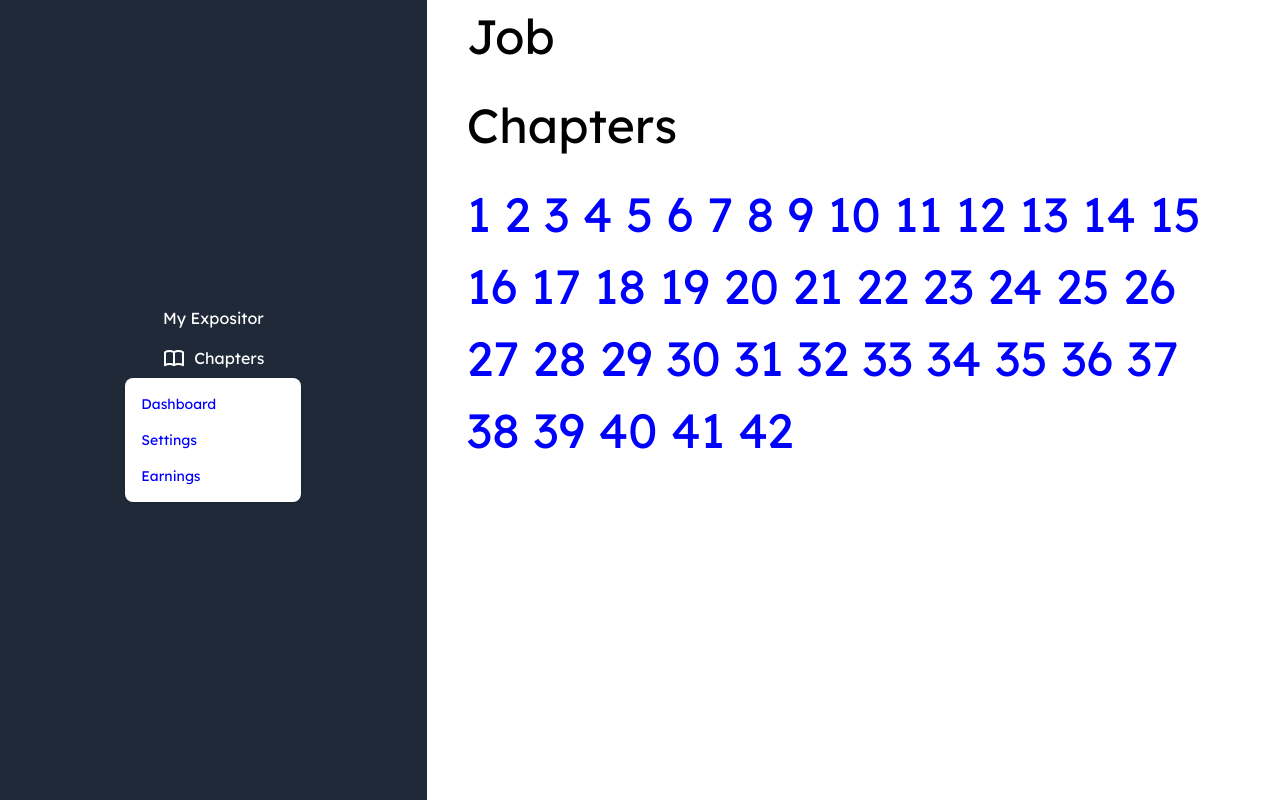
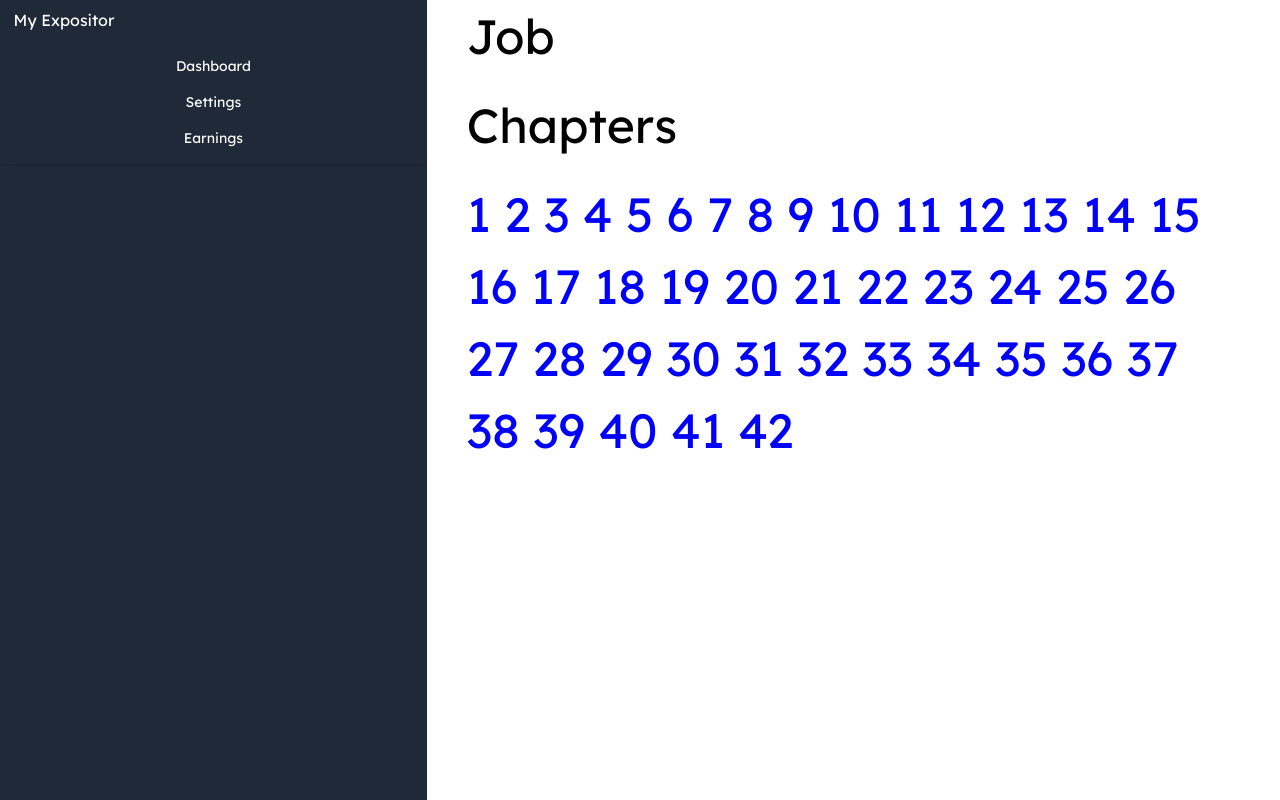
Before and after one commit to yulluone/myexpositor, a Next.js app: page /bible/job in a window 1280 px wide. Built offline with nearby package versions, Linux system fonts and the light colour scheme.

Commit message:
class -> className

```diff
--- a/src/components/Nav.js
+++ b/src/components/Nav.js
@@ -2,69 +2,92 @@
 
 import { useState } from "react";
 import BibleIcon from "./icons/BibleIcon";
+import Link from "next/link";
 
 const Nav = ({ children }) => {
-  const [hidden, setHidden] = useState(false);
+  const [menuIsOpen, setMenuIsOpen] = useState(true);
 
-  const handleToggleChapters = () => {
-    setHidden(!hidden);
+  const handleToggleMenu = () => {
+    setMenuIsOpen(!menuIsOpen);
   };
 
   return (
-    <div class="h-screen w-full bg-white md:grid-cols-3 grid grid-cols-1">
+    <div className="h-screen w-full bg-white md:grid-cols-3 grid grid-cols-1">
       {/* <!-- Nav --> */}
-      <aside class="md:h-full md:w-full w-full h-16 flex md:flex-col flex-row  items-center justify-between px-3 md:justify-center bg-gray-800 text-white overflow-hidden">
+      <aside className="md:h-full flex flex-wrap md:block md:flex-row md:w-full w-full h-16 mx-auto items-center bg-gray-800 text-white ">
         {/* <!-- Logo --> */}
-        <div class="h-10 w-30 flex px-2 items-center justify-center rounded-lg cursor-pointer hover:text-gray-800 hover:bg-white  hover:duration-300 hover:ease-linear focus:bg-white">
+        <Link
+          href="/"
+          className="h-10 mr-auto text-white w-32 px-2 flex justify-center items-center rounded-lg cursor-pointer hover:text-gray-800 hover:bg-white  hover:duration-300 hover:ease-linear focus:bg-white"
+        >
           My Expositor
-        </div>
+        </Link>
 
-        {/* <!-- Bible --> */}
-        <div
-          onClick={handleToggleChapters}
-          class="h-10 px-2 flex flex-row space-x-2 items-center justify-center rounded-lg cursor-pointer hover:text-gray-800 hover:bg-white  hover:duration-300 hover:ease-linear focus:bg-white"
-        >
-          <BibleIcon />
-          <div>Chapters</div>
-        </div>
-        {!hidden && (
+        {/* <!-- menu --> */}
+        <div className="block ml-auto text-base  items-center ">
+          {/* <!-- icon --> */}
+          <div className="block md:hidden">
+            <button
+              onClick={handleToggleMenu}
+              className="flex items-center px-3 py-2 rounded text-black-500 hover:text-black-400"
+            >
+              <svg
+                className={`fill-current h-3 w-3 ${
+                  menuIsOpen ? "hidden" : "block"
+                }`}
+                viewBox="0 0 20 20"
+                xmlns="http://www.w3.org/2000/svg"
+              >
+                <path d="M0 3h20v2H0V3zm0 6h20v2H0V9zm0 6h20v2H0v-2z" />
+              </svg>
+              <svg
+                className={`fill-current h-3 w-3 ${
+                  menuIsOpen ? "block" : "hidden"
+                }`}
+                viewBox="0 0 20 20"
+                xmlns="http://www.w3.org/2000/svg"
+              >
+                <path d="M10 8.586L2.929 1.515 1.515 2.929 8.586 10l-7.071 7.071 1.414 1.414L10 11.414l7.071 7.071 1.414-1.414L11.414 10l7.071-7.071-1.414-1.414L10 8.586z" />
+              </svg>
+            </button>
+          </div>
+
+          {/* <!-- dropdown --> */}
           <div
             id="dropdownNavbar"
-            class="z-10 font-normal bg-white divide-y divide-gray-100 rounded-lg shadow w-44 dark:bg-gray-700 dark:divide-gray-600"
+            className={`z-50  divide-y ${
+              menuIsOpen ? "" : "hidden"
+            } divide-gray-100 rounded-lg bg-gray-800 shadow `}
           >
-            <ul
-              class="py-2 text-sm text-gray-700 dark:text-gray-400"
-              aria-labelledby="dropdownLargeButton"
-            >
+            <ul className="py-2 text-sm flex flex-col items-center justify-center bg-gray-800 cursor-pointer">
               <li>
-                <a
-                  href="#"
-                  class="block px-4 py-2 hover:bg-gray-100 dark:hover:bg-gray-600 dark:hover:text-white"
+                <Link
+                  href=" "
+                  className="block text-white px-4 py-2 hover:bg-gray-100 dark:hover:text-white cursor-pointer "
                 >
                   Dashboard
-                </a>
+                </Link>
               </li>
               <li>
-                <a
-                  href="#"
-                  class="block px-4 py-2 hover:bg-gray-100 dark:hover:bg-gray-600 dark:hover:text-white"
+                <Link
+                  href=" "
+                  className="block text-white px-4 py-2 hover:bg-gray-100 dark:hover:text-white cursor-pointer"
                 >
                   Settings
-                </a>
+                </Link>
               </li>
               <li>
-                <a
-                  href="#"
-                  class="block px-4 py-2 hover:bg-gray-100 dark:hover:bg-gray-600 dark:hover:text-white"
+                <Link
+                  href=" "
+                  className="block text-white px-4 py-2 hover:bg-gray-100 dark:hover:bg-gray-600 dark:hover:text-white"
                 >
                   Earnings
-                </a>
+                </Link>
               </li>
             </ul>
           </div>
-        )}
+        </div>
       </aside>
-
       <aside className="relative overflow-y-scroll col-span-2 px-10">
         {children}
       </aside>
--- a/src/components/scrollLink.js
+++ b/src/components/scrollLink.js
@@ -3,7 +3,7 @@ import Link from "next/link";
 
 const ScrollLink = ({ href, scrollToId, children }) => {
   return (
-    <Link href={`/bible/${href}${scrollToId}`}>
+    <Link href={`/bible${href}${scrollToId}`}>
       <span style={{ color: "blue" }}>{children}</span>
     </Link>
   );
```
